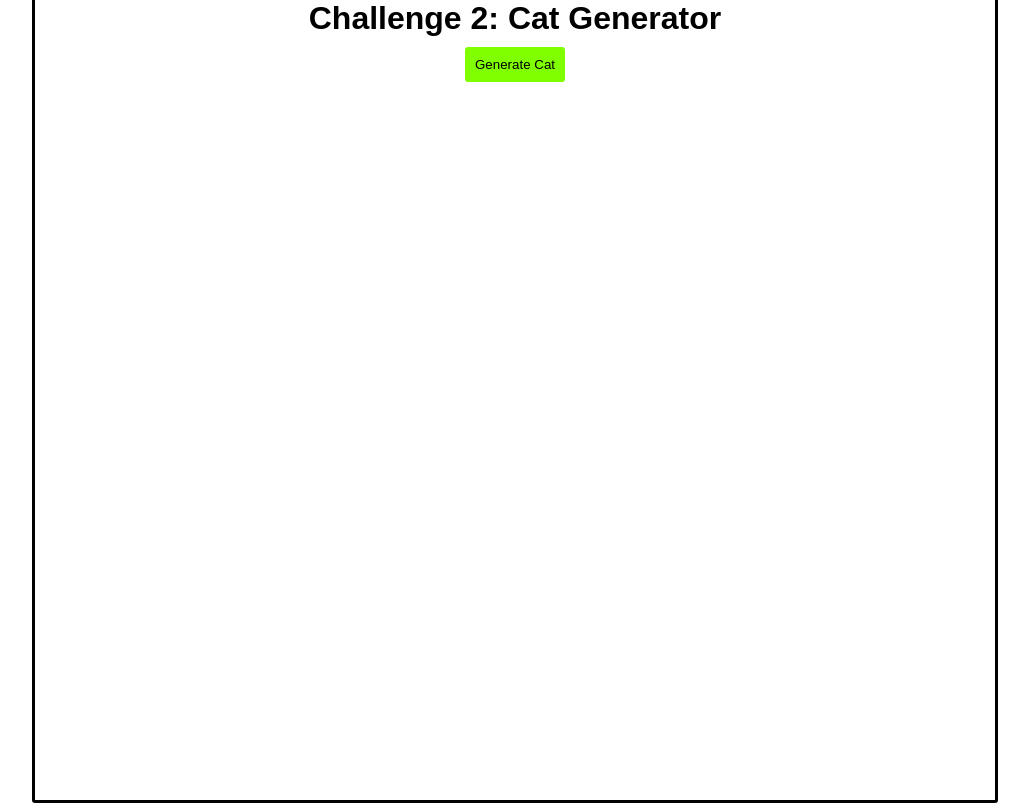
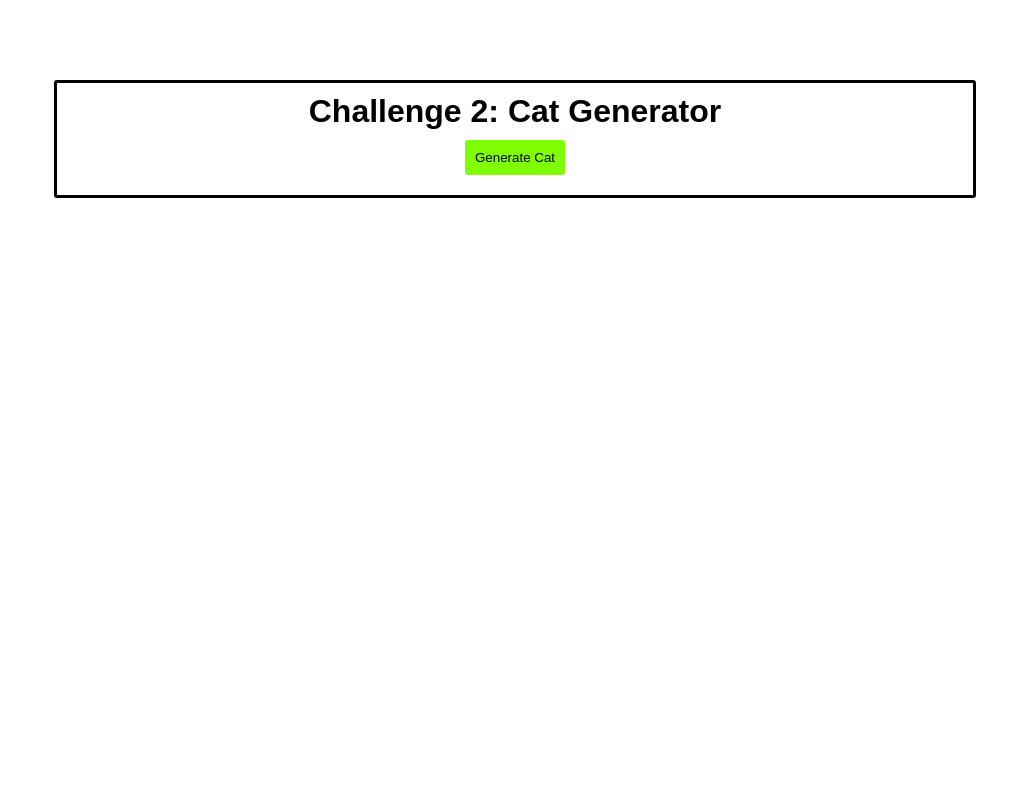
Before and after one commit to obielwb/javascript-crash-course, a plain HTML site: page Challenge 2/index.html in a window 1280 px wide. Shown: the whole page, without its empty margins (125-1154 px from the left). Drawn offline with Linux system fonts and the light colour scheme.

Commit message:
update static files

```diff
--- a/Challenge 2/static/script.js
+++ b/Challenge 2/static/script.js
@@ -1,6 +1,6 @@
 function generateCat() {
     var image = document.createElement("img");
     var div = document.getElementById("flex-cat-gen");
-    image.src = "https://thecatapi.com/api/images/get?format=src&type=gif&size=small";
+    image.setAttribute("src", "https://thecatapi.com/api/images/get?format=src&type=gif&size=small");
     div.appendChild(image);
 }
--- a/Challenge 2/static/style.css
+++ b/Challenge 2/static/style.css
@@ -4,8 +4,8 @@
 }
 
 body {
-    width: 100vw;
-    height: 100vh;
+    width: 100%;
+    height: 100%;
 
     display: flex;
     align-items: center;
@@ -18,10 +18,12 @@ body {
     border: 3px solid black;
     border-radius: 3px;
 
-    width: 75%;
-    height: 100vh;
-    margin: 0 auto;
+    width: 70%;
+    margin-top: 5rem;
+    margin-bottom: 5rem;
     text-align: center;
+
+    padding: 10px;
 }
 
 .btn{
@@ -48,4 +50,5 @@ body {
 
 .flex-box-container img {
     padding: 10px;
+    width: 400px;
 }
```
